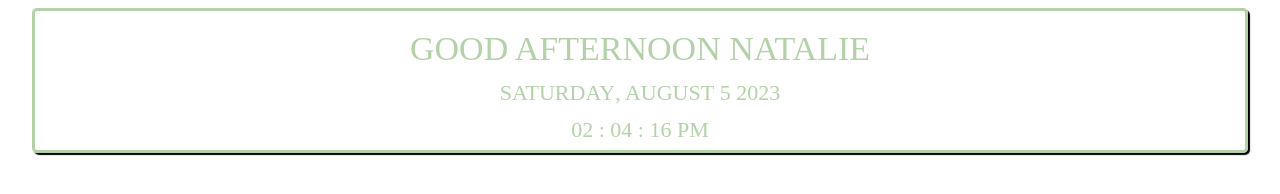
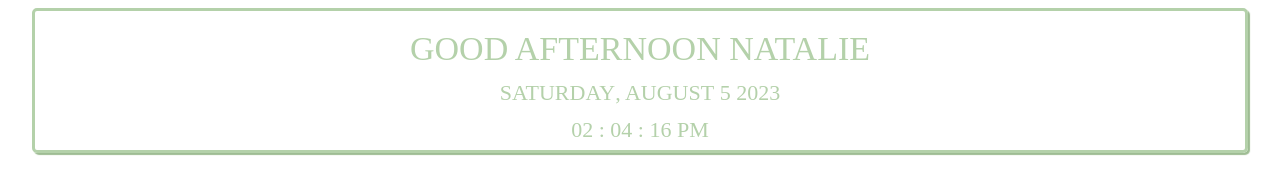
Before and after one commit to Stacysm0m1/Notion, a plain HTML site: page index.html in a window 1280 px wide. Drawn offline with Linux system fonts and the light colour scheme.

Commit message:
Update index.html

```diff
--- a/index.html
+++ b/index.html
@@ -26,7 +26,7 @@
             margin: auto;
             border: 3px solid #B4D1AA;
             border-radius: 5px;
-            box-shadow: 2px 2px 1px 0px #000000;
+            box-shadow: 2px 2px 1px 0px #9EBC93;
 
         }
 
```
